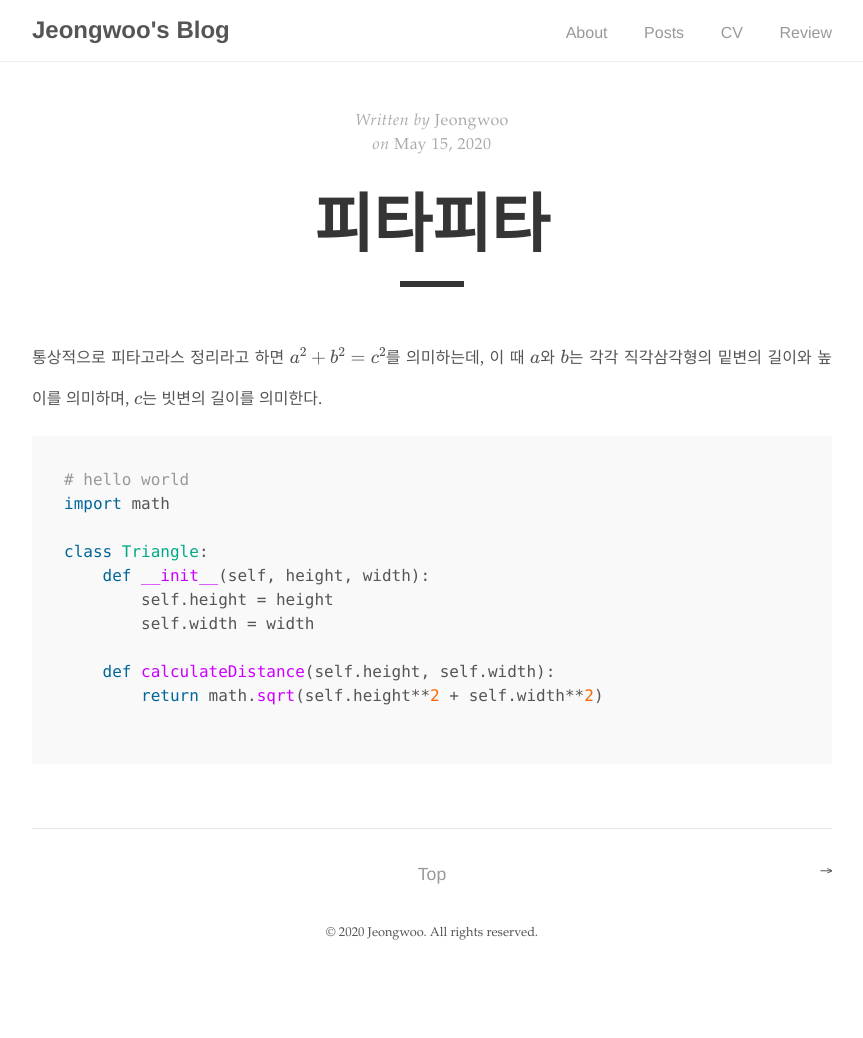
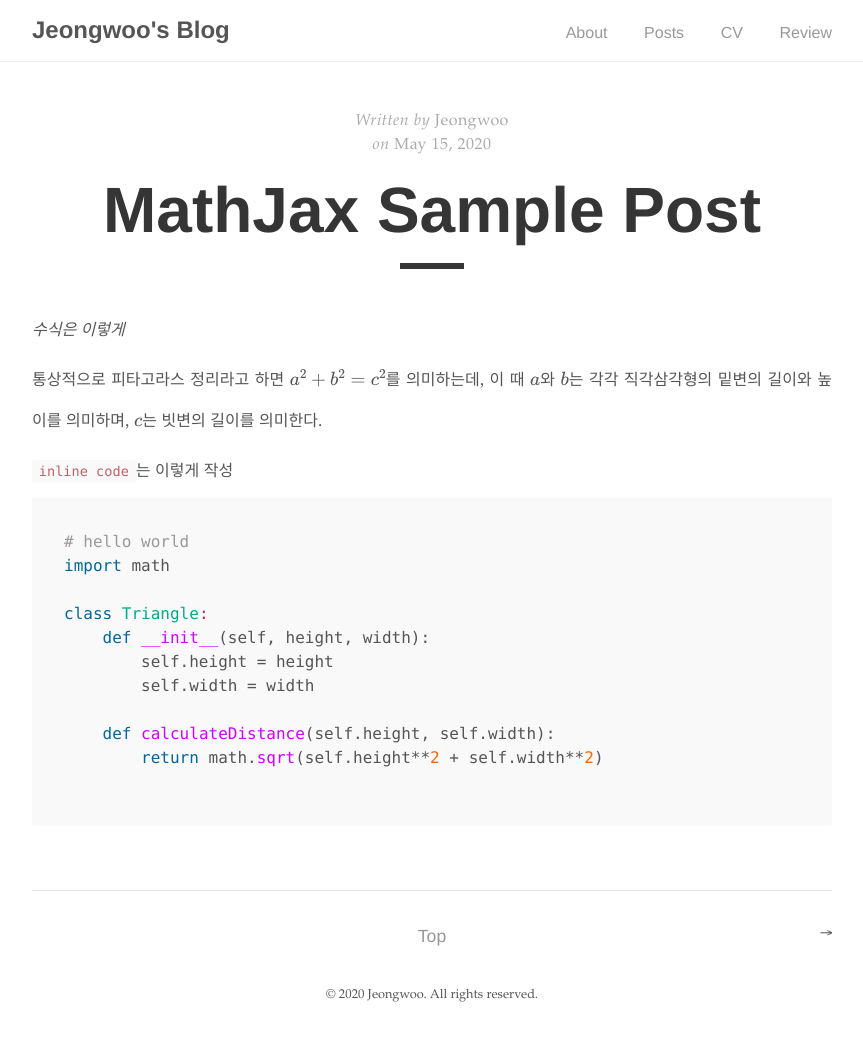
Before and after one commit to ryuqae/ryuqae.github.io, a Jekyll site: the page built from _posts/2020-05-15-mathjax-support-test.md, in a window 1280 px wide. Shown: the whole page, without its empty margins (208-1071 px from the left). Built offline with Jekyll 4.4.1, drawn with Linux system fonts in a browser that asks for light colours; formulas are drawn with MathJax 3; before the commit the page ends 976 px from its top, so only the background shows below that.

Commit message:
mathjax-support-test

````diff
--- a/_posts/2020-05-15-피타고라스정리.md
+++ b/_posts/2020-05-15-mathjax-support-test.md
@@ -1,10 +1,16 @@
 ---
 layout : post
-title : 피타피타
+title : MathJax Sample Post
 author : Jeongwoo
 use_math : true
 ---
+
+*수식은 이렇게*
+
 통상적으로 피타고라스 정리라고 하면 $a^2 + b^2=c^2$를 의미하는데, 이 때 $a$와 $b$는 각각 직각삼각형의 밑변의 길이와 높이를 의미하며, $c$는 빗변의 길이를 의미한다.
+
+
+`inline code`는 이렇게 작성
 
 ```python
 # hello world
````
